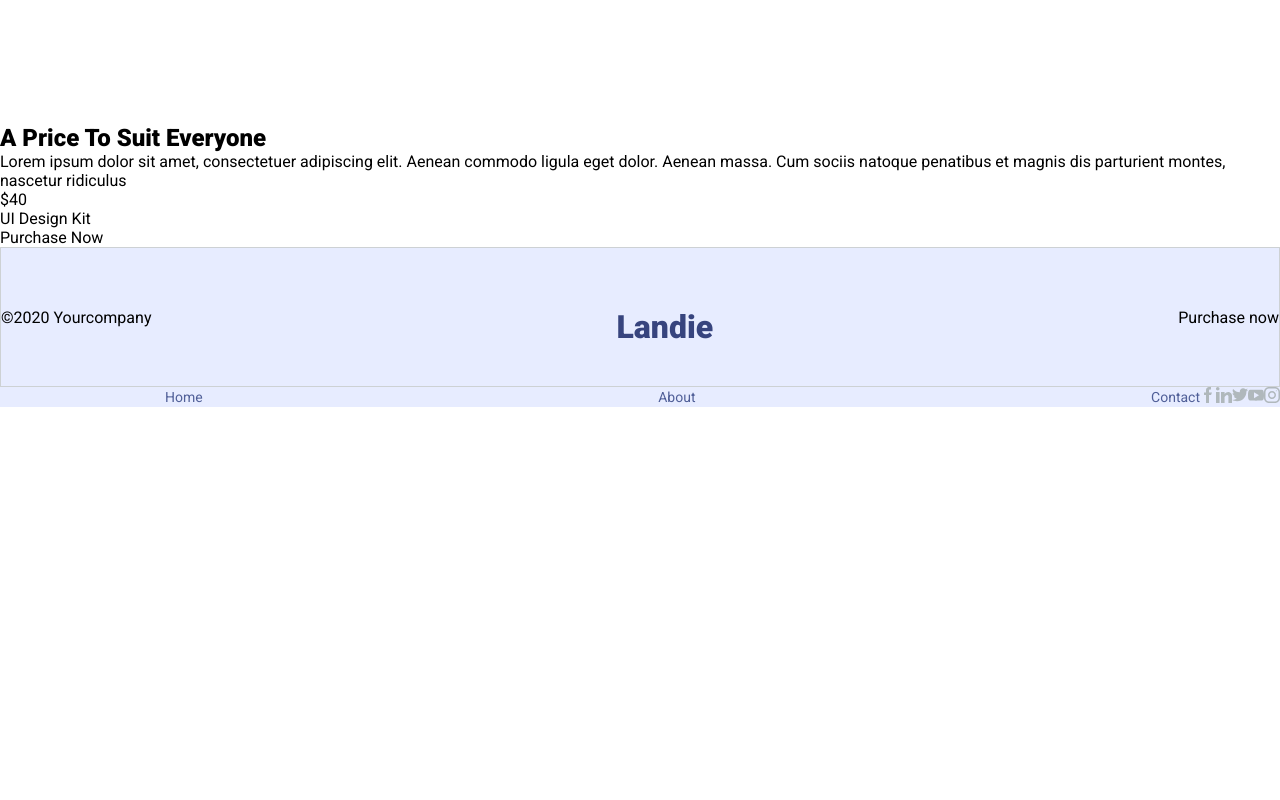
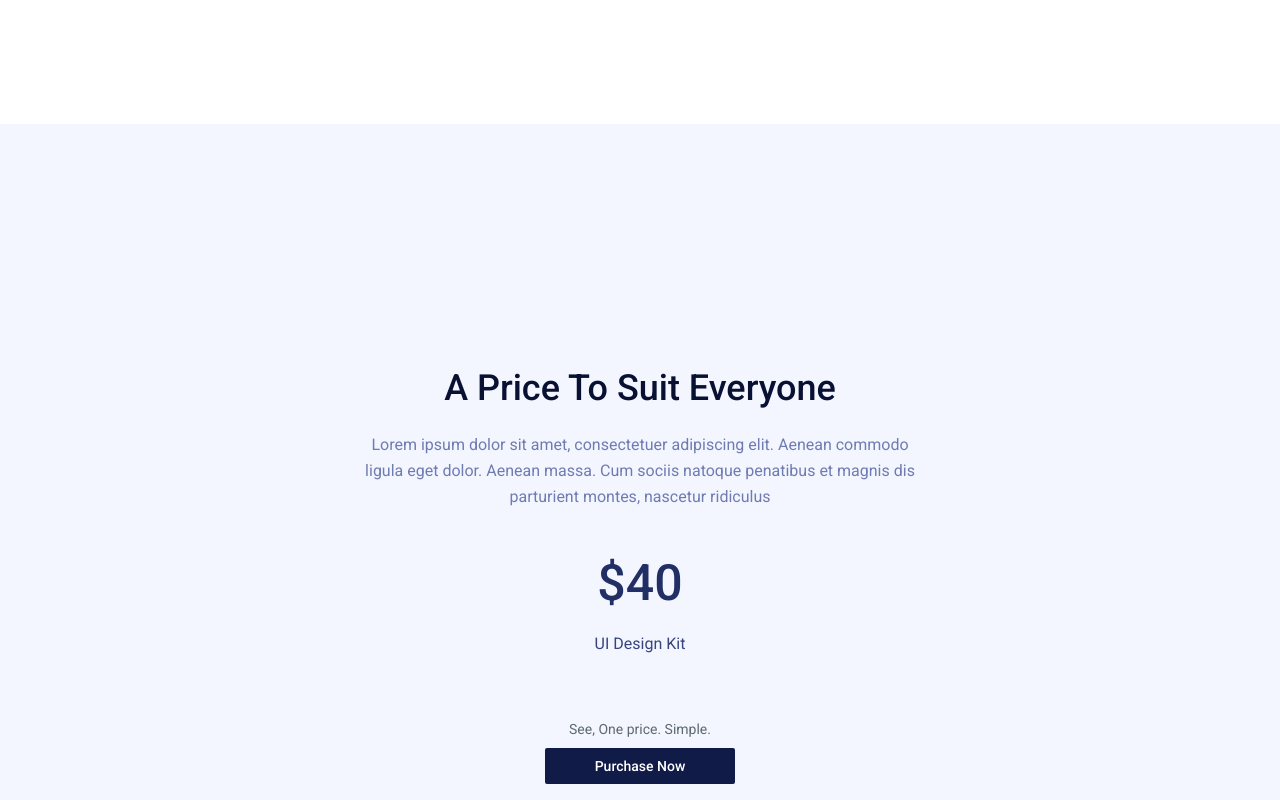
Before and after one commit to nicolasdsa/Curso-Otterwise, a plain HTML site: page Semana-6/Exercicio-Projeto/index.html in a window 1280 px wide. Shown: the part 3640-4440 px from the top of the page. Before the commit the page ends 4047 px from the top, so only its background shows below. Drawn offline with Linux system fonts and the light colour scheme.

Commit message:
Projeto da semana completo

```diff
--- a/Semana-6/Exercicio-Projeto/index.html
+++ b/Semana-6/Exercicio-Projeto/index.html
@@ -118,28 +118,29 @@
           </p>
         </div>
       </section>
-      <section>
-        <div>
-          <h2>A Price To Suit Everyone</h2>
-          <p>
+      <section class="last-section">
+        <div class="price-section">
+          <h2 class="price">A Price To Suit Everyone</h2>
+          <p class="phrase-price">
             Lorem ipsum dolor sit amet, consectetuer adipiscing elit. Aenean
             commodo ligula eget dolor. Aenean massa. Cum sociis natoque
             penatibus et magnis dis parturient montes, nascetur ridiculus
           </p>
-          <p>$40</p>
-          <p>UI Design Kit</p>
-          <a>Purchase Now</a>
+          <p class="cost">$40</p>
+          <p class="design">UI Design Kit</p>
+          <p class="see">See, One price. Simple.</p>
+          <a class="purchase-price">Purchase Now</a>
         </div>
       </section>
     </main>
     <footer class="footer">
       <div class="logo">
-        <p>©2020 Yourcompany</p>
+        <p class="company">©2020 Yourcompany</p>
         <div class="title"><h1>Landie</h1></div>
         <a class="purchase">Purchase now</a>
       </div>
       <div class="links">
-        <div class="nav">
+        <div class="nav-bottom">
           <ul>
             <li>Home</li>
             <li>About</li>
--- a/Semana-6/Exercicio-Projeto/style.css
+++ b/Semana-6/Exercicio-Projeto/style.css
@@ -186,12 +186,76 @@ h1 {
   max-width: 445px;
 }
 
+/* Last section */
+
+.last-section {
+  display: flex;
+  text-align: center;
+  justify-content: center;
+  background-color: rgba(231, 236, 255, 0.5);
+  padding-bottom: 170px;
+  padding-top: 240px;
+}
+
+.price-section {
+  width: 45%;
+}
+
+.price {
+  font-weight: 500;
+  font-size: 36px;
+  line-height: 48px;
+  color: #091133;
+  padding-bottom: 20px;
+}
+
+.phrase-price {
+  font-weight: 400;
+  font-size: 16px;
+  line-height: 26px;
+  color: #6f7cb2;
+  padding-bottom: 40px;
+}
+
+.cost {
+  font-weight: 500;
+  font-size: 50px;
+  line-height: 66px;
+  color: #222f65;
+  padding-bottom: 15px;
+}
+
+.design {
+  font-size: 16px;
+  line-height: 26px;
+  color: #37447e;
+  padding-bottom: 60px;
+}
+
+.see {
+  font-size: 14px;
+  line-height: 24px;
+  color: #5d6970;
+  padding-bottom: 15px;
+}
+
+.purchase-price {
+  background: #111b47;
+  border-radius: 2px;
+  padding: 10px 50px;
+  font-weight: 500;
+  font-size: 14px;
+  color: white;
+  text-align: center;
+}
 /* footer */
 
 .footer {
   display: flex;
   flex-direction: column;
   background-color: #e7ecff;
+  padding-left: 12%;
+  padding-right: 12%;
 }
 
 .logo {
@@ -199,15 +263,48 @@ h1 {
   padding-top: 60px;
   padding-bottom: 40px;
   justify-content: space-between;
-  border: 1px solid #cdd1d4;
+  align-items: center;
+  border-bottom: 1px solid #cdd1d4;
+}
+
+.company {
+  font-size: 14px;
+  color: #939ea4;
+}
+
+.purchase {
+  background: #111b47;
+  border-radius: 2px;
+  padding: 7px 12px;
+  font-weight: 500;
+  font-size: 12px;
+  color: white;
+  text-align: center;
 }
 
 .links {
   display: flex;
   justify-content: space-between;
+  padding-top: 25px;
+  padding-bottom: 35px;
+}
+
+.nav-bottom ul {
+  display: flex;
+  font-size: 14px;
+  color: #929ecc;
+  justify-content: space-between;
+}
+
+.nav-bottom ul li {
+  padding-right: 60px;
 }
 
 .link ul {
   display: flex;
   justify-content: space-between;
 }
+
+.link ul li {
+  padding-left: 30px;
+}
```
